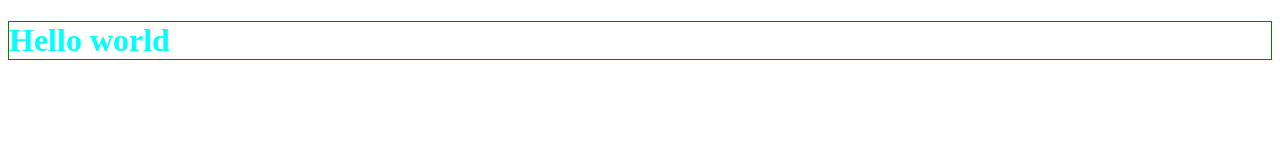
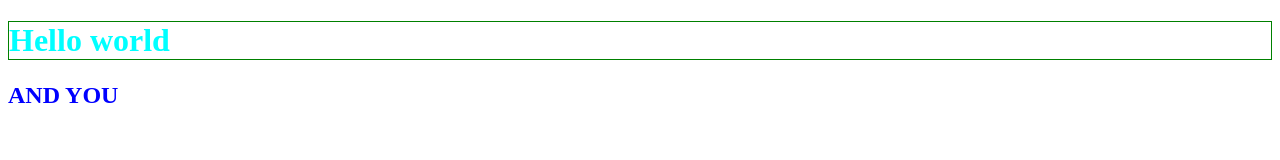
Before and after one commit to german-vorobyev/mq-diplom, a plain HTML site: page index.html in a window 1280 px wide. Drawn offline with Linux system fonts and the light colour scheme.

Commit message:
Add files via upload

```diff
--- a/css/style.css
+++ b/css/style.css
@@ -2,3 +2,6 @@ h1 {
     color: aqua;
     border: 1px solid green;
 }
+h2 {
+    color: blue;
+}
--- a/index.html
+++ b/index.html
@@ -9,5 +9,6 @@
 </head>
 <body>
 <h1>Hello world</h1>
+<h2>AND YOU</h2>
 </body>
 </html>
```
